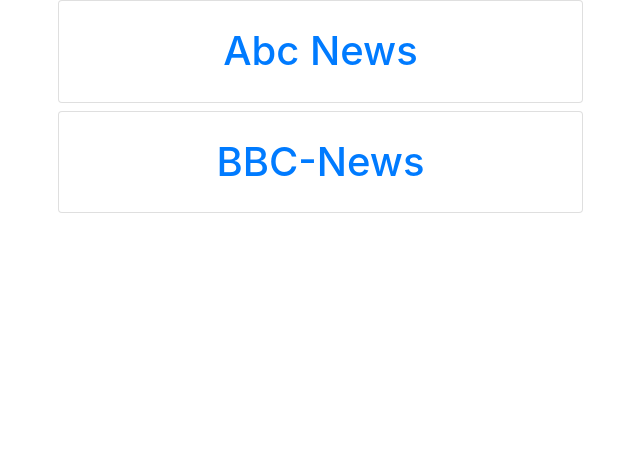
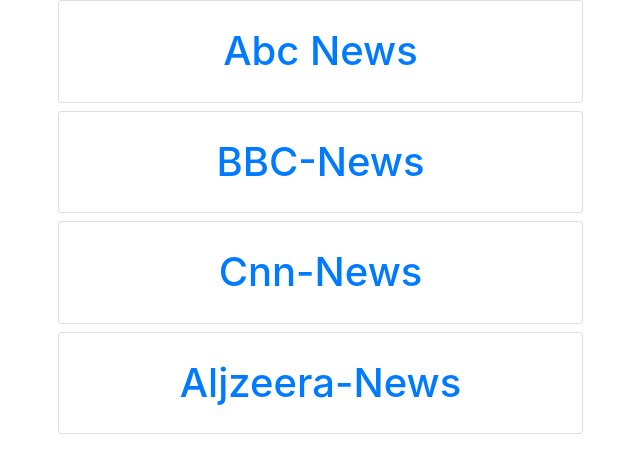
Before and after one commit to SkimaniKings/N-Highlights, a Flask app: template templates/index.htm in a window 1280 px wide. Shown: the part 72-545 px from the top of the page, without its empty margins (42-682 px from the left). Run offline with Flask 2, Linux system fonts and the light colour scheme; the template is opened without the code that fills it, so the values that code supplies are empty; some libraries are stand-ins or nearby versions.

Commit message:
add Aljazeera news source

```diff
--- a/app.py
+++ b/app.py
@@ -75,6 +75,38 @@ def Bbc():
  A view root page function that returns the index page and its data
     """
     newsapi = NewsApiClient(api_key="28d135ff8b27447caf2f3b7cd13fb15a")
+    topheadlines = newsapi.get_top_headlines(sources="bbc-news")
+
+    articles = topheadlines['articles']
+
+    des=[]
+    image=[]
+    news=[]
+    pubAt=[]
+    url= []
+
+
+
+    for i in range(len(articles)):
+        myarticles = articles[i]
+
+        news.append(myarticles['title'])
+        image.append(myarticles['urlToImage'])
+        des.append(myarticles['description'])
+        pubAt.append(myarticles['publishedAt'])
+        url.append(myarticles['url'])
+
+
+    mylist=zip(des,image,news,pubAt,url)
+    return render_template('Bbc.htm', context = mylist)
+@app.route('/Cnn')
+def Cnn():
+
+
+    """
+ A view root page function that returns the index page and its data
+    """
+    newsapi = NewsApiClient(api_key="28d135ff8b27447caf2f3b7cd13fb15a")
     topheadlines = newsapi.get_top_headlines(sources="abc-news-au")
 
     articles = topheadlines['articles']
@@ -98,7 +130,40 @@ def Bbc():
 
 
     mylist=zip(des,image,news,pubAt,url)
-    return render_template('Bbc.htm', context = mylist)
+    return render_template('Cnn.htm', context = mylist)
+@app.route('/Aljazeera')
+def Aljzeera():
+
+
+    """
+ A view root page function that returns the index page and its data
+    """
+    newsapi = NewsApiClient(api_key="28d135ff8b27447caf2f3b7cd13fb15a")
+    topheadlines = newsapi.get_top_headlines(sources="abc-news-au")
+
+    articles = topheadlines['articles']
+
+    des=[]
+    image=[]
+    news=[]
+    pubAt=[]
+    url= []
+
+
+
+    for i in range(len(articles)):
+        myarticles = articles[i]
+
+        news.append(myarticles['title'])
+        image.append(myarticles['urlToImage'])
+        des.append(myarticles['description'])
+        pubAt.append(myarticles['publishedAt'])
+        url.append(myarticles['url'])
+
+
+    mylist=zip(des,image,news,pubAt,url)
+    return render_template('Aljzeera.htm', context = mylist)
+
 
 if __name__ == "__main__":
     app.run(debug=True)
--- a/templates/index.htm
+++ b/templates/index.htm
@@ -45,6 +45,14 @@
             <h1 style="padding: 5%;" class="card d-flex flex-column justify-content-center align-items-center"><a
                     href="{{url_for('Bbc')}}">BBC-News</a></h1>
         </div>
+        <div class="col-md-6">
+            <h1 style="padding: 5%;" class="card d-flex flex-column justify-content-center align-items-center"><a
+                    href="{{url_for('Cnn')}}">Cnn-News</a></h1>
+        </div>
+        <div class="col-md-6">
+            <h1 style="padding: 5%;" class="card d-flex flex-column justify-content-center align-items-center"><a
+                    href="{{url_for('Aljzeera')}}">Aljzeera-News</a></h1>
+        </div>
 
 
 
```
Also changed, not shown: templates/Aljazeera.htm (deleted), templates/Aljzeera.htm (renamed from templates/Bbc.htm).
